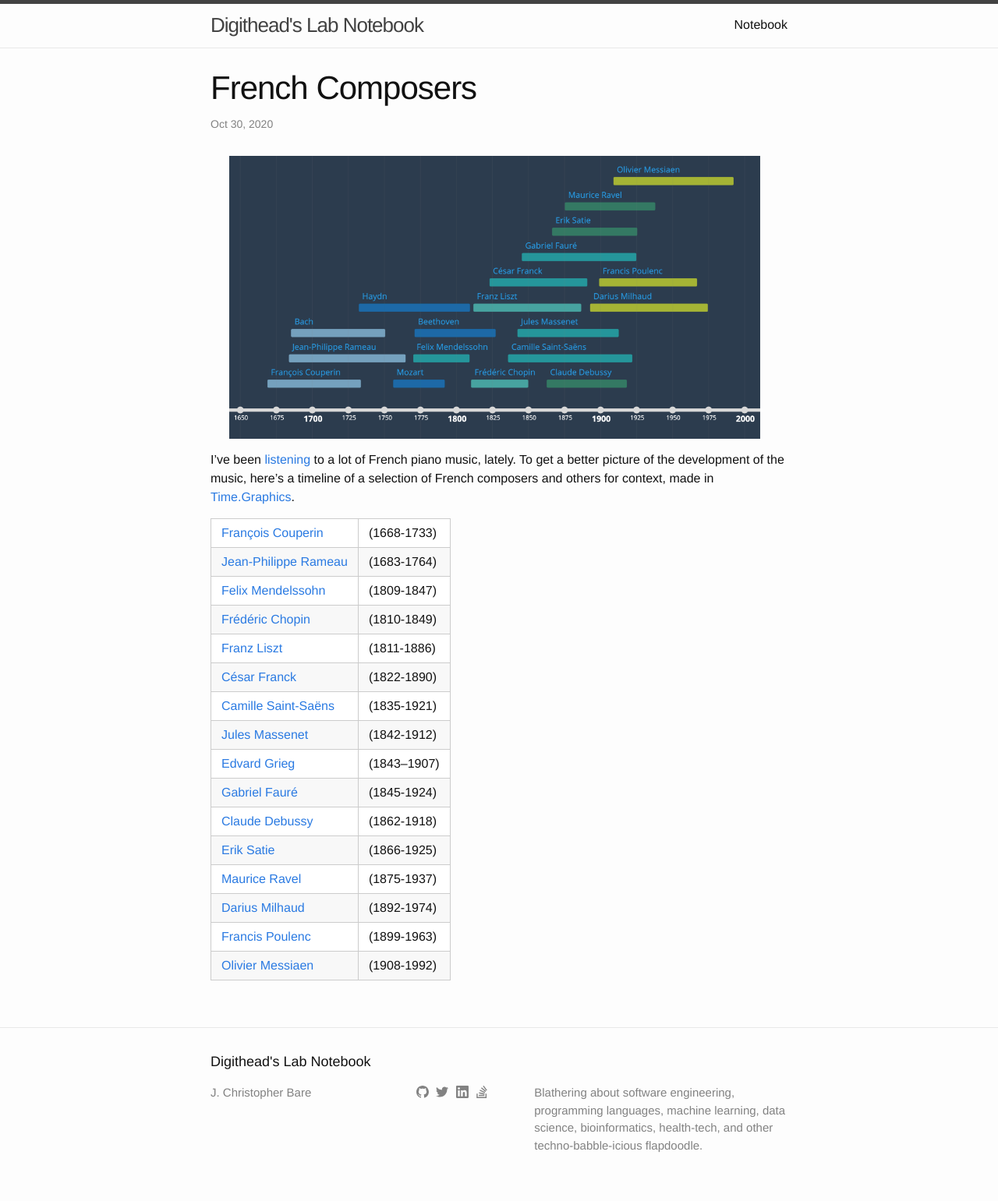
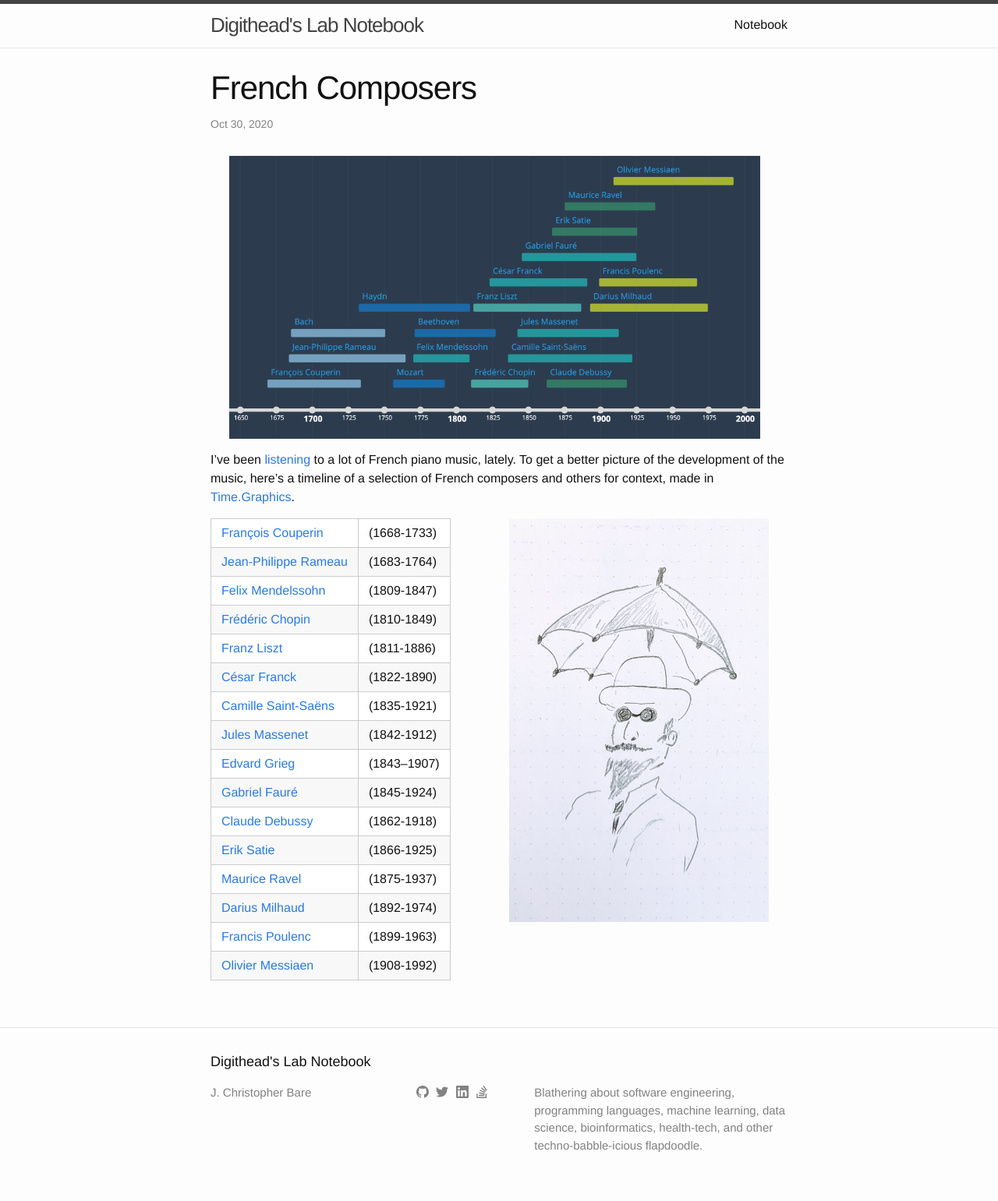
Before and after one commit to cbare/cbare.github.io, a Jekyll site: the page built from _posts/2020-10-30-french-composers.md, in a window 1280 px wide. Shown: the whole page at 78% size. Built offline with Jekyll 4.4.1, drawn with Linux system fonts in a browser that asks for light colours.

Commit message:
add Satie sketch

```diff
--- a/_posts/2020-10-30-french-composers.md
+++ b/_posts/2020-10-30-french-composers.md
@@ -8,6 +8,8 @@ categories: music
 ![French Composers Timeline]({{ "/images/french-composers-timeline.png" | absolute_url }}){:style="width: 92%; margin: 0px 24px"}
 
 I've been [listening][1001] to a lot of French piano music, lately. To get a better picture of the development of the music, here's a timeline of a selection of French composers and others for context, made in [Time.Graphics](https://time.graphics/editor/433649).
+
+![Satie sketch]({{ "/images/satie.jpg" | absolute_url }}){:style="width: 45%; margin: 0px 24px; float: right;"}
 
 ---------------------------|-------------|
  [François Couperin][1]    | (1668-1733) |
```
Also changed, not shown: images/satie.jpg (added).
